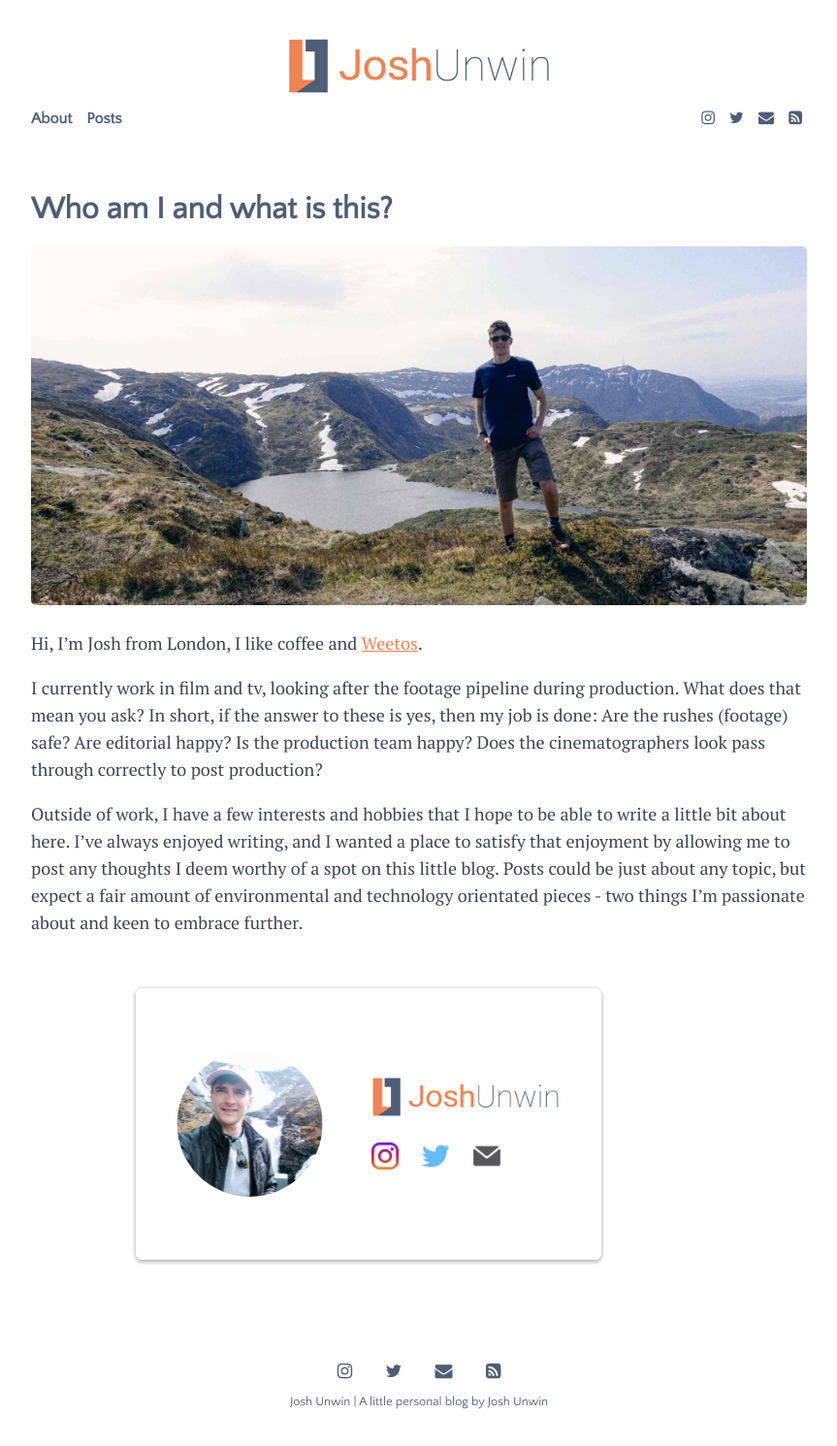
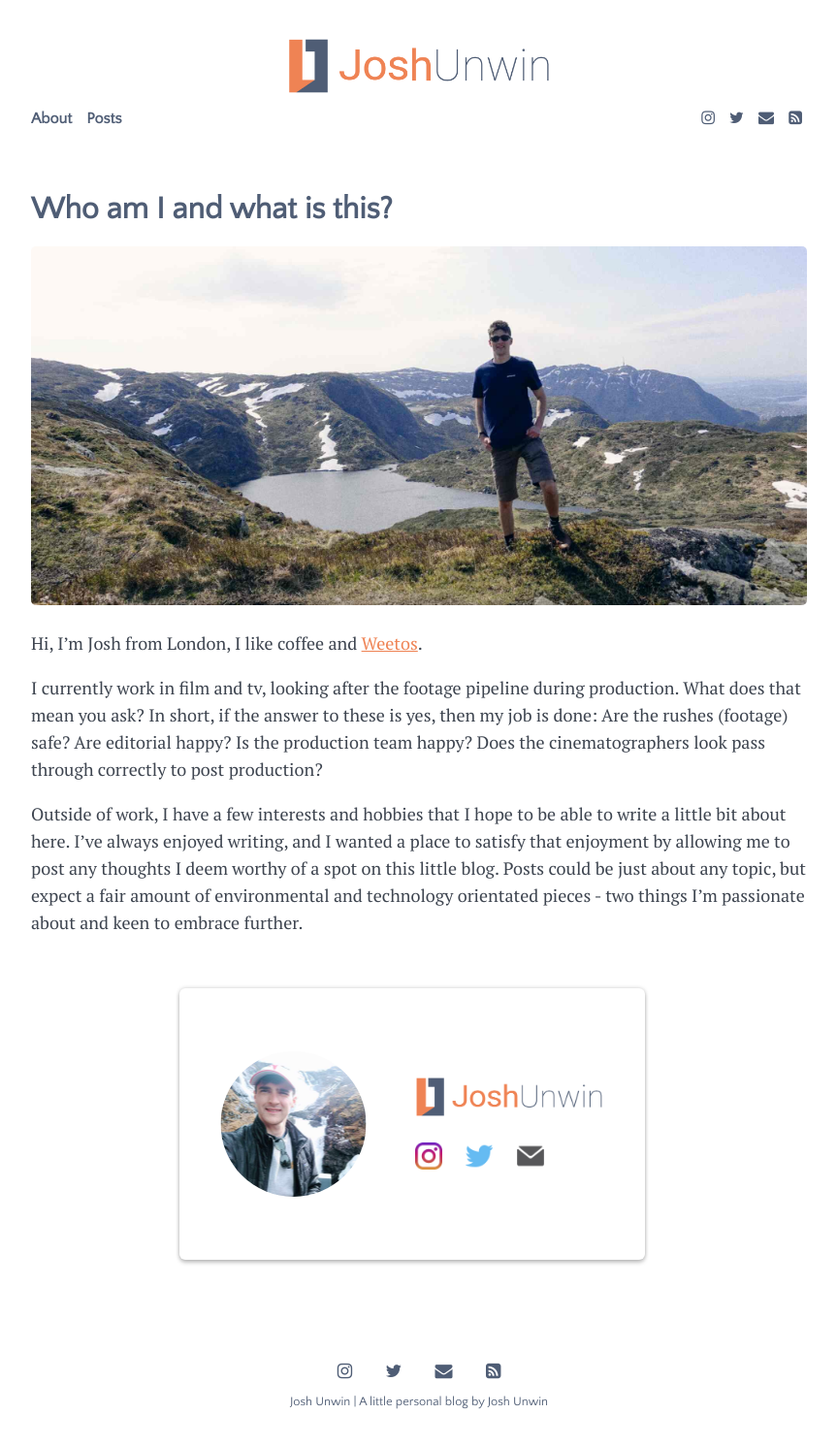
Before and after one commit to joshunwin/joshunwin.github.io, a Jekyll site: the page built from menu/about.md, in a window 1280 px wide. Shown: the whole page at 97% size, without its empty margins (208-1071 px from the left). Built offline with Jekyll 4.4.1, drawn with Linux system fonts in a browser that asks for light colours.

Commit message:
One more contact tweak

```diff
--- a/assets/css/main.css
+++ b/assets/css/main.css
@@ -122,7 +122,7 @@ body {
     padding: 40px;
     border-radius: 6px;
     background-color: #ffffff;
-    margin: 2em 0 2em 6em;
+    margin: 2em 0 2em 8.5em;
   }
 
   .contact-card:hover {
```
